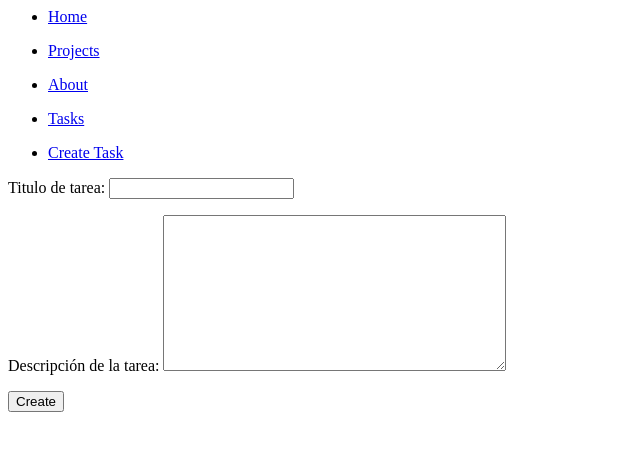
After one commit to caher15/djangoproject, a Django app: page /create_task/ in a window 1280 px wide. The commit adds this page. Shown: the top 451 px of the page, without its empty margins (0-640 px from the left). Run offline with Django 5.2, Linux system fonts and the light colour scheme.

Commit message:
forms Django

```diff
--- /dev/null
+++ b/myapp/forms.py
@@ -0,0 +1,5 @@
+from django import forms
+
+class CreateNewTask(forms.Form):
+    title = forms.CharField(label="Titulo de tarea", max_length=200)
+    description = forms.CharField(label="Descripción de la tarea",widget=forms.Textarea())
--- a/myapp/templates/base.html
+++ b/myapp/templates/base.html
@@ -11,6 +11,9 @@
     <ul>
         <li> <a href="/tasks">Tasks</a></li>
     </ul>
+    <ul>
+        <li> <a href="/create_task">Create Task</a></li>
+    </ul>
 </nav>
 {% block content %}
 {% endblock %}
--- /dev/null
+++ b/myapp/templates/create_task.html
@@ -0,0 +1,9 @@
+{% extends 'about.html' %}
+{% block content %}
+
+<form method="POST">
+    {% csrf_token %}
+    {{form.as_p}}
+    <button>Create</button>
+</form>
+{% endblock %}
--- a/myapp/urls.py
+++ b/myapp/urls.py
@@ -6,6 +6,7 @@ urlpatterns = [
     path('about/', views.about),
     path('hello/<str:username>', views.hello),
     path('send/<int:id>', views.send),
-     path('projects/', views.projects),
-      path('tasks/', views.tasks)
+    path('projects/', views.projects),
+    path('tasks/', views.tasks),
+    path('create_task/', views.create_task)
 ]
--- a/myapp/views.py
+++ b/myapp/views.py
@@ -1,8 +1,9 @@
 from django.shortcuts import render
 from django.http import HttpResponse
-from django.shortcuts import get_object_or_404, render
+from django.shortcuts import get_object_or_404, render, redirect
 
 from .models import Project, Task
+from .forms import CreateNewTask
 
 # Create your views here.
 def index(request):
@@ -39,3 +40,15 @@ def tasks(request):
         'tasks' : tasks
         })
     #return HttpResponse('Task: %s' % tasks.title)
+
+def create_task(request):
+    # print(request.GET['title'])
+    # print(request.GET['description'])
+    # create using the foreign key id field to hardcode project with id=2
+    if request.method == 'GET':
+        return render(request, 'create_task.html',{
+            'form' : CreateNewTask()
+        })
+    else:
+        Task.objects.create(title=request.POST['title'], description=request.POST['description'], project_id=2)
+        return redirect('/tasks/')
```
